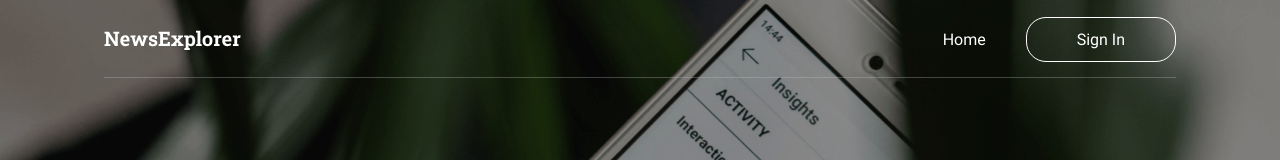
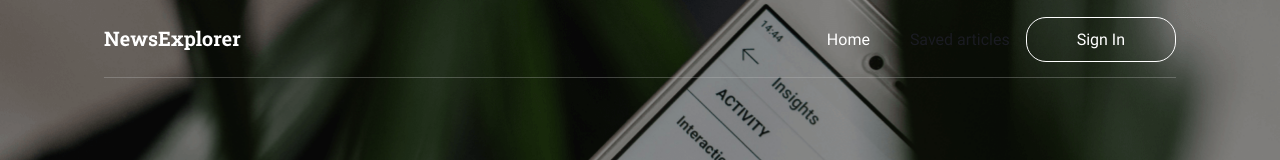
Before and after one commit to kaylamt/news-explorer-frontend, a React (Create React App) app: page / in a window 1280 px wide. Shown: the top 160 px of the page. Built offline with nearby package versions, Linux system fonts and the light colour scheme.

Commit message:
saved-news-header connect

```diff
--- a/src/components/Header/Header.css
+++ b/src/components/Header/Header.css
@@ -2,6 +2,10 @@
   max-width: 1440px;
   width: calc(100% - 208px);
   margin: 0 auto;
+}
+
+.header-saved-news {
+  background: red;
 }
 
 .header__container {
--- a/src/components/Header/Header.js
+++ b/src/components/Header/Header.js
@@ -3,14 +3,14 @@ import { Link } from 'react-router-dom';
 import logo from '../../images/header-logo.svg';
 import Navigation from '../Navigation/Navigation'
 
-function Header() {
+function Header(props) {
   return (
-    <div className="header">
+    <div className={`header header-${props.cssModifier}`}>
       <div className="header__container">
         <img src={logo} className="header__logo" alt="logo" />
         <div className="header__links">
           <Link to="/" className="header__home-link">Home</Link>
-          {/* <Link to="/saved-news" className="header__saved-articles-link">Saved articles</Link> */}
+          <Link to="/saved-news" className="header__saved-articles-link">Saved articles</Link>
           <span className="header__sign-in">Sign In</span>
           <Navigation />
         </div>
--- a/src/components/SavedNewsHeader/SavedNewsHeader.js
+++ b/src/components/SavedNewsHeader/SavedNewsHeader.js
@@ -4,7 +4,7 @@ import Header from '../Header/Header';
 function SavedNewsHeader() {
   return (
     <>
-      <Header />
+      <Header cssModifier="saved-news" />
       <div className="saved-news-header">
         <p className="saved-news-header__subtitle">Saved articles</p>
         <h1 className="saved-news-header__title">Elise, you have 5 saved articles</h1>
--- a/src/components/SearchForm/SearchForm.js
+++ b/src/components/SearchForm/SearchForm.js
@@ -4,7 +4,7 @@ import Header from '../Header/Header'
 function SearchForm() {
   return (
     <div className="search-form">
-      <Header />
+      <Header cssModifier="home" />
       <div className="search-form__content">
         <h1 className="search-form__title">
           What's going on in the world?
```
